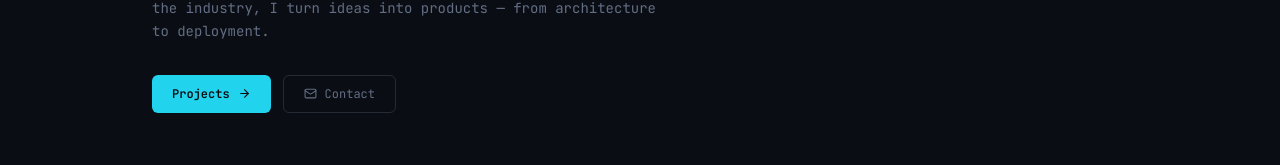
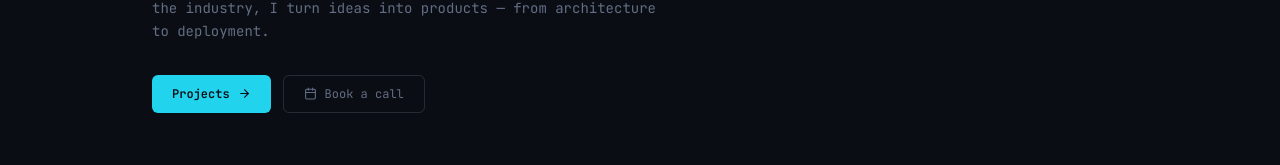
Before and after one commit to MrSucik/danielsuchan.dev, a React (Vite) app: page / in a window 1280 px wide. Shown: the part 408-573 px from the top of the page. Built offline with nearby package versions, Linux system fonts and the light colour scheme; no server answers.

Commit message:
feat: replace contact button with Calendly booking link

```diff
--- a/src/routes/index.tsx
+++ b/src/routes/index.tsx
@@ -1,6 +1,6 @@
 import { createFileRoute, Link } from "@tanstack/react-router";
 import { motion } from "framer-motion";
-import { ArrowRight, Mail } from "lucide-react";
+import { ArrowRight, Calendar } from "lucide-react";
 
 export const Route = createFileRoute("/")({
   component: Index,
@@ -77,10 +77,12 @@ function Index() {
             Projects <ArrowRight size={13} />
           </Link>
           <a
-            href="mailto:mr.sucik@gmail.com"
+            href="https://calendly.com/mr-sucik"
+            target="_blank"
+            rel="noopener noreferrer"
             className="inline-flex items-center gap-2 rounded-md border border-[var(--border-hover)] px-5 py-2.5 text-xs text-[var(--text-muted)] no-underline transition-colors hover:text-[var(--text)]"
           >
-            <Mail size={13} /> Contact
+            <Calendar size={13} /> Book a call
           </a>
         </motion.div>
       </section>
```
